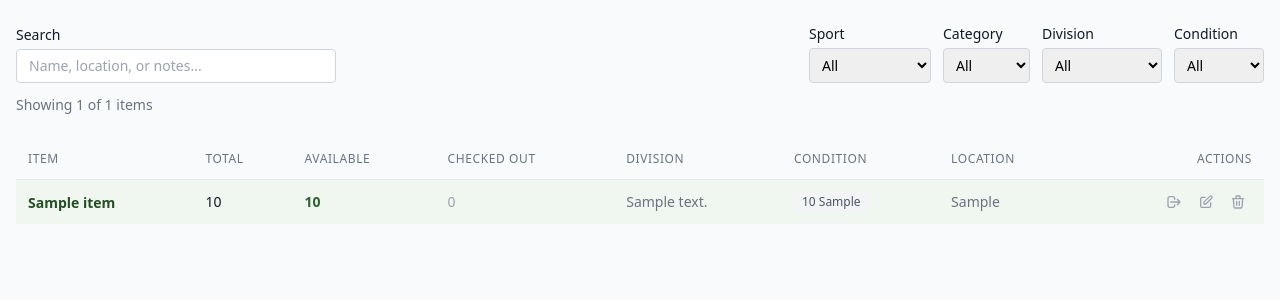
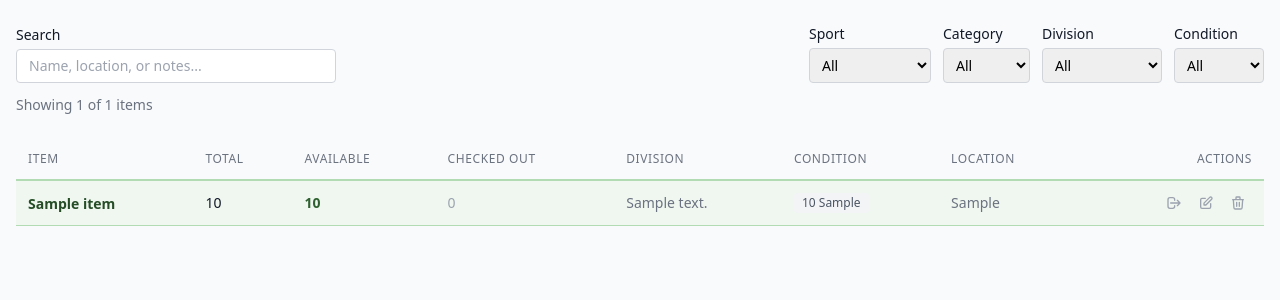
Before and after one commit to timchilcott/posa-jersey-app, a FastAPI app: page /inventory in a window 1280 px wide. Shown: the part 63-363 px from the top of the page. Run offline with FastAPI, Linux system fonts and the light colour scheme; tables that the repository leaves empty hold one stand-in row (values such as "Sample post"); data that the repository does not hold is empty; some libraries are stand-ins or nearby versions.

Commit message:
Refactor inventory table structure and styling

```diff
--- a/app/templates/inventory_page.html
+++ b/app/templates/inventory_page.html
@@ -110,9 +110,9 @@
             <div x-show="loading" class="text-center py-12">
                 <div class="inline-block animate-spin rounded-full h-8 w-8 border-b-2 border-pines-500"></div>
             </div>
-            <table x-show="!loading && filteredItems.length > 0" class="min-w-full divide-y divide-gray-200">
+            <table x-show="!loading && filteredItems.length > 0" class="min-w-full">
                 <thead>
-                    <tr>
+                    <tr class="border-b border-gray-200">
                         <th class="px-3 py-3 text-left text-xs font-medium text-gray-500 uppercase tracking-wider">Item</th>
                         <th class="px-3 py-3 text-left text-xs font-medium text-gray-500 uppercase tracking-wider">Total</th>
                         <th class="px-3 py-3 text-left text-xs font-medium text-gray-500 uppercase tracking-wider">Available</th>
@@ -123,10 +123,10 @@
                         <th class="px-3 py-3 text-right text-xs font-medium text-gray-500 uppercase tracking-wider">Actions</th>
                     </tr>
                 </thead>
-                <tbody class="divide-y divide-gray-200 bg-white">
+                <tbody>
                     <template x-for="item in filteredItems" :key="item.id">
                         <template x-for="(row, rowIdx) in inventoryRows(item)" :key="row._key">
-                            <tr :class="row._type === 'item' ? 'bg-pines-50 border-t-2 border-pines-200' : ''">
+                            <tr :class="row._type === 'item' ? 'bg-pines-50 border-t-2 border-pines-200 border-b border-gray-200' : 'border-b border-gray-200'">>
                                 <!-- ITEM ROW -->
                                 <template x-if="row._type === 'item'">
                                     <td class="px-3 py-2">
```
